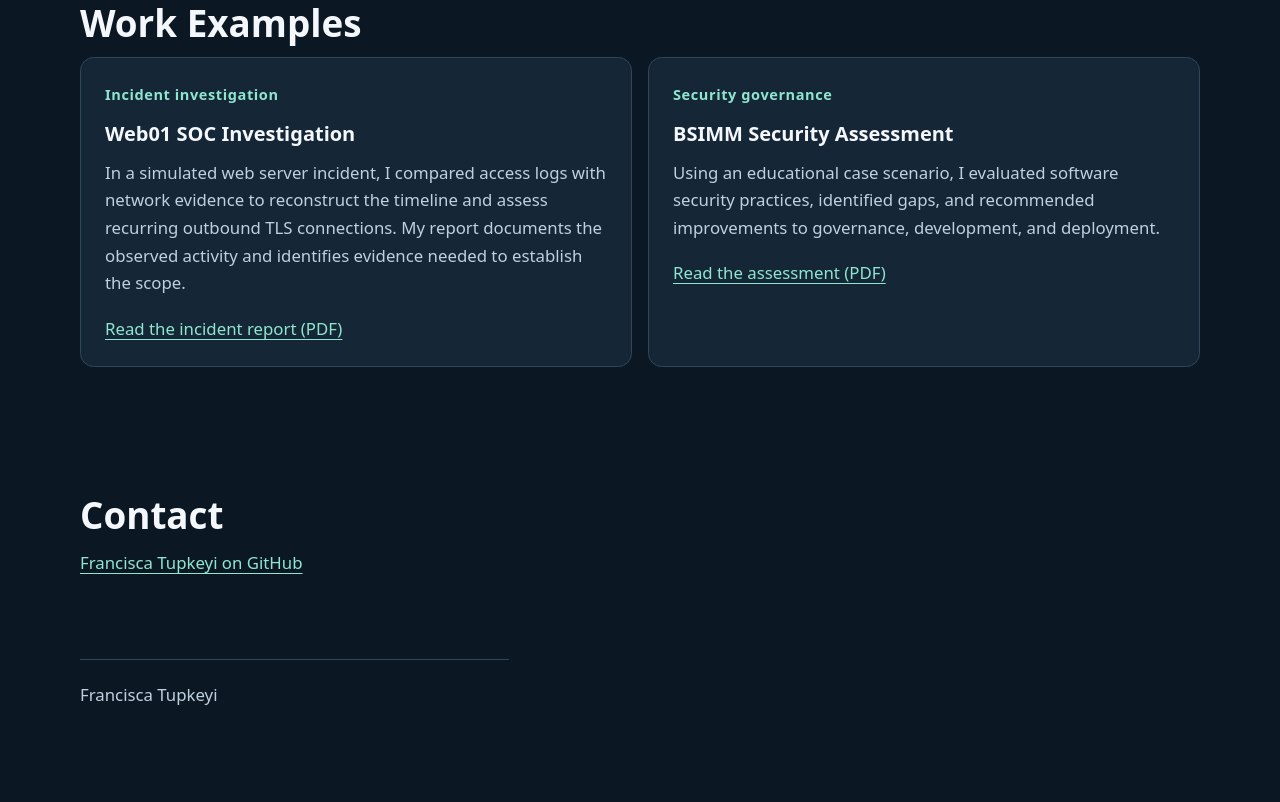
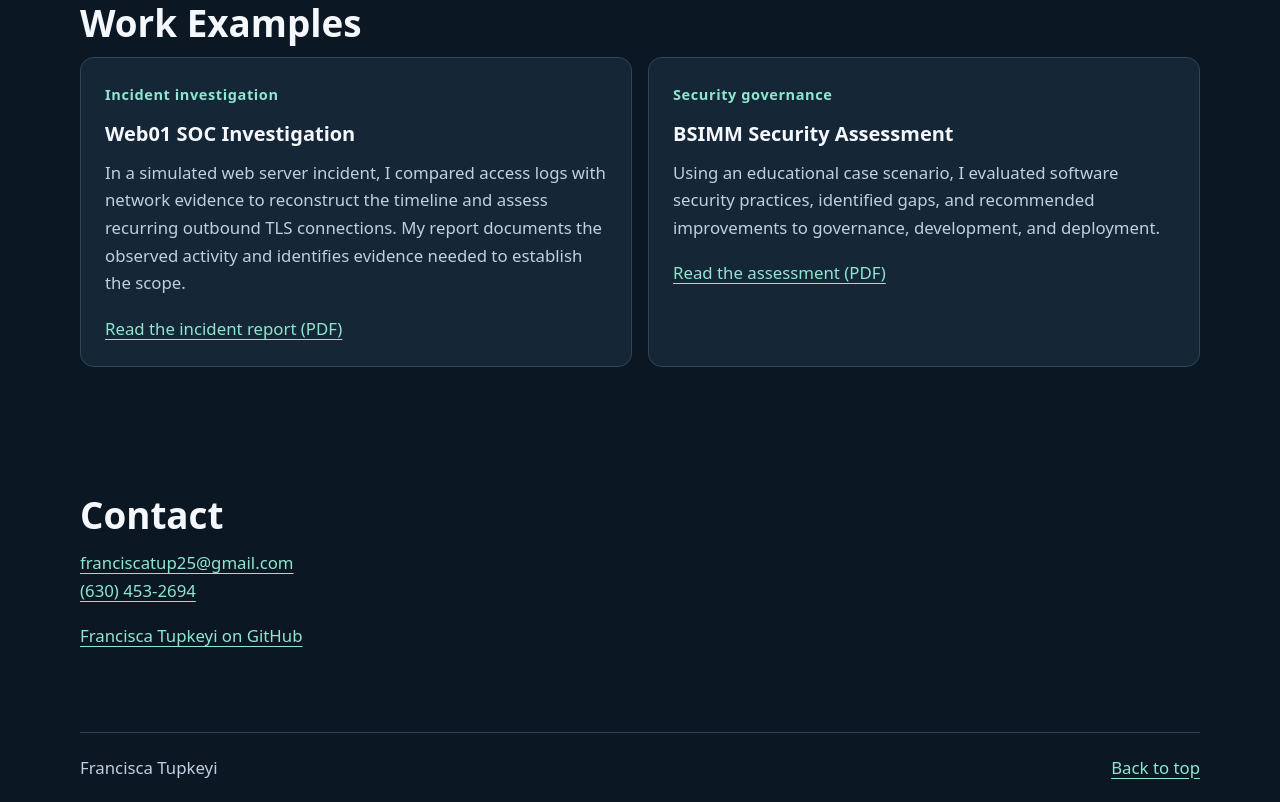
Before and after one commit to FinaSec/FinaSec, a plain HTML site: page docs/index.html in a window 1280 px wide. Shown: the part 1145-1947 px from the top of the page. Before the commit the page ends 1874 px from the top, so only its background shows below. Drawn offline with Linux system fonts and the light colour scheme.

Commit message:
Add direct portfolio contact links

```diff
--- a/docs/index.html
+++ b/docs/index.html
@@ -57,7 +57,7 @@ footer { border-top: 1px solid #30465b; color: var(--muted); }
 <article><p class="eyebrow">Security governance</p><h3>BSIMM Security Assessment</h3><p>Using an educational case scenario, I evaluated software security practices, identified gaps, and recommended improvements to governance, development, and deployment.</p><a href="https://github.com/FinaSec/BSIMM-Security-Assessment/blob/main/reports/BSIMM-Security-Assessment.pdf">Read the assessment (PDF)</a></article>
 </div>
 </section>
-<section id="contact"><h2>Contact</h2><p><a href="https://github.com/FinaSec">Francisca Tupkeyi on GitHub</a></p></section>
+<section id="contact"><h2>Contact</h2><p><a href="mailto:franciscatup25@gmail.com">franciscatup25@gmail.com</a><br><a href="tel:+16304532694">(630) 453-2694</a></p><p><a href="https://github.com/FinaSec">Francisca Tupkeyi on GitHub</a></p></section>
 </main>
 <footer><span>Francisca Tupkeyi</span><a href="#top">Back to top</a></footer>
 </body>
```
